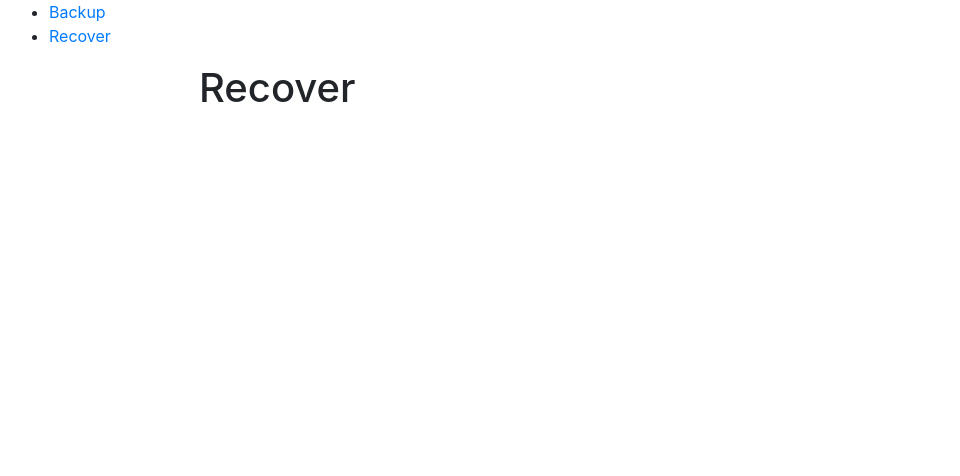
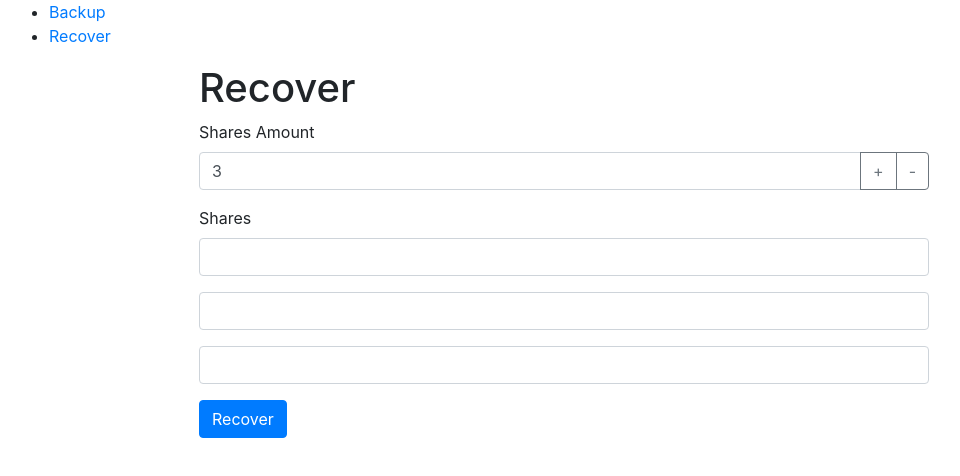
Before and after one commit to nigeon/seed-backup, a React (Create React App) app: page /recover in a window 1280 px wide. Shown: the top 476 px of the page, without its empty margins (76-1036 px from the left). Built offline with nearby package versions, Linux system fonts and the light colour scheme.

Commit message:
Backup and recover working

```diff
--- a/src/containers/Backup/index.tsx
+++ b/src/containers/Backup/index.tsx
@@ -1,5 +1,6 @@
 import React from "react";
 import { connect } from 'react-redux';
+
 import appActions from '../../redux/app/actions'
 
 import { FormattedMessage } from "react-intl";
@@ -10,6 +11,10 @@ import Row from "react-bootstrap/Row";
 
 
 class Backup extends React.Component<any,any> {
+  componentDidMount = () => {
+    this.props.dispatch(appActions.resetAppState());
+  }
+
   onChangeSecret = (e:any) => {
     this.props.dispatch(appActions.setSecret(e.target.value));
   }
@@ -30,8 +35,8 @@ class Backup extends React.Component<any,any> {
           <Row>
             <Col>
               <Form.Group>
-                <Form.Label><FormattedMessage id="backup.from.seed_phrase.label" defaultMessage="Seed phrase" /></Form.Label>
-                <Form.Control type="password" onChange={this.onChangeSecret} />
+                <Form.Label><FormattedMessage id="backup.form.seed_phrase.label" defaultMessage="Seed phrase" /></Form.Label>
+                <Form.Control type="password" onChange={this.onChangeSecret} value={this.props.app.secret} />
               </Form.Group>
             </Col>
           </Row>
@@ -39,14 +44,14 @@ class Backup extends React.Component<any,any> {
           <Row>
             <Col>
               <Form.Group>
-                <Form.Label><FormattedMessage id="backup.from.shares_amount.label" defaultMessage="Shares amount:" /></Form.Label> {this.props.app.sharesNumber}
-                <Form.Control type="range" min="2" max="20" value={this.props.app.sharesNumber} onChange={this.onChangeSharesAmount}  />
+                <Form.Label><FormattedMessage id="backup.form.shares_amount.label" defaultMessage="Shares amount:" /></Form.Label> {this.props.app.sharesNumber}
+                <Form.Control type="range" min="2" max="20" value={this.props.app.sharesNumber} onChange={this.onChangeSharesAmount} />
               </Form.Group>
             </Col>
             <Col>
               <Form.Group>
-                <Form.Label><FormattedMessage id="backup.from.threshold_amount.label" defaultMessage="Threshold amount:" /></Form.Label> {this.props.app.thresholdNumber}
-                <Form.Control type="range" min="2" max={this.props.app.sharesNumber} value={this.props.app.thresholdNumber} onChange={this.onChangeThresholdAmount}  />
+                <Form.Label><FormattedMessage id="backup.form.threshold_amount.label" defaultMessage="Threshold amount:" /></Form.Label> {this.props.app.thresholdNumber}
+                <Form.Control type="range" min="2" max={this.props.app.sharesNumber} value={this.props.app.thresholdNumber} onChange={this.onChangeThresholdAmount} />
               </Form.Group>
             </Col>
           </Row>
@@ -55,7 +60,7 @@ class Backup extends React.Component<any,any> {
             <Row>
               <Col>
                 <Form.Group>
-                  <Form.Label><FormattedMessage id="backup.from.shares.label" defaultMessage="Shares" /></Form.Label>
+                  <Form.Label><FormattedMessage id="backup.form.shares.label" defaultMessage="Shares" /></Form.Label>
 
                   {this.props.app.shares.map((s: any, i: number) => {
                     return <InputGroup className="mb-3" key={i}><Form.Control type="input" value={s.toString('hex')} readOnly={true} /></InputGroup>
--- a/src/containers/Recover/index.tsx
+++ b/src/containers/Recover/index.tsx
@@ -1,12 +1,91 @@
 import React from "react";
 import { connect } from 'react-redux';
 
+import appActions from '../../redux/app/actions'
+
 import { FormattedMessage } from "react-intl";
+import Form from 'react-bootstrap/Form';
+import InputGroup from 'react-bootstrap/InputGroup'
+import Button from 'react-bootstrap/Button'
+import Col from "react-bootstrap/Col";
+import Row from "react-bootstrap/Row";
 
 class Recover extends React.Component<any,any> {
+  componentDidMount = () => {
+    this.props.dispatch(appActions.resetAppState());
+    this.props.dispatch(appActions.setSharesNumber(3));
+  }
+
+  onChangeSharesAmount = (e:any) => {
+    this.props.dispatch(appActions.setSharesNumber(+e.target.value));
+  }
+
+  onIncreaseSharesAmount = (e:any) => {
+    this.props.dispatch(appActions.setSharesNumber(this.props.app.sharesNumber+1));
+  }
+
+  onDecreaseSharesAmount = (e:any) => {
+    this.props.dispatch(appActions.setSharesNumber(this.props.app.sharesNumber-1));
+  }
+
+  handleSubmit = (e:any) => {
+    e.preventDefault();
+
+    const shares: string[] = [];
+    for(const s of e.target.elements.share){
+      if(s.value){
+        shares.push(s.value);
+      }
+    }
+
+    this.props.dispatch(appActions.setShares(shares));
+    this.props.dispatch(appActions.recoverSecret());
+  }
+
   render() {
+    const sharesFields = [];
+    for (let a = 0; a < this.props.app.sharesNumber; a++){
+      sharesFields.push(<InputGroup className="mb-3" key={a}><Form.Control name="share" type="input" /></InputGroup>);
+    }
+
     return (
-      <h1><FormattedMessage id="recover.title" defaultMessage="Recover" /></h1>
+      <div>
+        <h1><FormattedMessage id="recover.title" defaultMessage="Recover" /></h1>
+        <Form onSubmit={this.handleSubmit}>
+          <Row>
+            <Col>
+              <Form.Group>
+                <Form.Label><FormattedMessage id="recover.form.shares.label" defaultMessage="Shares Amount" /></Form.Label>
+                <InputGroup>
+                  <Form.Control type="text" value={this.props.app.sharesNumber} onChange={this.onChangeSharesAmount} />
+                  <InputGroup.Append>
+                    <Button onClick={this.onIncreaseSharesAmount} variant="outline-secondary">+</Button>
+                    <Button onClick={this.onDecreaseSharesAmount} variant="outline-secondary">-</Button>
+                  </InputGroup.Append>
+                </InputGroup>
+              </Form.Group>
+
+              <Form.Group>
+                <Form.Label><FormattedMessage id="recover.form.shares.label" defaultMessage="Shares" /></Form.Label>
+                { sharesFields }
+              </Form.Group>
+
+              <Button type="submit"><FormattedMessage id="recover.form.recover" defaultMessage="Recover" /></Button>
+            </Col>
+          </Row>
+
+          {this.props.app.secret &&
+            <Row className="mt-4">
+              <Col>
+                <h3><FormattedMessage id="recover.form.seed_phrase.label" defaultMessage="Seed phrase" /></h3>
+                <Form.Group>
+                  <Form.Control type="text" readOnly={true} value={this.props.app.secret} />
+                </Form.Group>
+              </Col>
+            </Row>
+          }
+        </Form>
+      </div>
     );
   }
 }
--- a/src/redux/app/actions.ts
+++ b/src/redux/app/actions.ts
@@ -1,4 +1,7 @@
 const actions = {
+  RESET_APP_STATE: 'RESET_APP_STATE',
+  resetAppState: () => ({ type: actions.RESET_APP_STATE }),
+
   SET_SECRET: 'SET_SECRET',
   setSecret: (secret: string) => {
     return {
@@ -31,8 +34,15 @@ const actions = {
   },
 
   SET_SHARES: 'SET_SHARES',
+  setShares: (shares: string[]) => {
+    return {
+      type: actions.SET_SHARES,
+      shares,
+    }
+  },
 
   RECOVER_SECRET: 'RECOVER_SECRET',
+  recoverSecret: () => ({ type: actions.RECOVER_SECRET }),
 };
 
 export default actions;
--- a/src/redux/app/reducer.ts
+++ b/src/redux/app/reducer.ts
@@ -16,18 +16,22 @@ const initialState: AppState = {
 
 export default function(state: AppState = initialState, action: any) {
   switch (action.type) {
+    case actions.RESET_APP_STATE:
+      return initialState;
     case actions.SET_SECRET:
       return { ...state, secret: action.secret };
     case actions.SET_SHARES_NUMBER:
+      if(action.shares < 2) return state;
       return { ...state, sharesNumber: action.shares };
     case actions.SET_THRESHOLD_NUMBER:
+      if(action.threshold > state.sharesNumber) return state;
       return { ...state, thresholdNumber: action.threshold };
     case actions.GENERATE_SHARES:
       return { ...state, shares: [] };
     case actions.SET_SHARES:
-      return { ...state, shares: action.payload.shares };
+      return { ...state, shares: action.shares };
     case actions.RECOVER_SECRET:
-      return { ...state, secret: '' };
+      return { ...state, secret: action.secret };
     default:
       return state;
   }
--- a/src/redux/app/sagas.ts
+++ b/src/redux/app/sagas.ts
@@ -33,7 +33,7 @@ export function* generateShares() {
 
     const shares = sss.split(appState.secret, { shares: appState.sharesNumber, threshold: appState.thresholdNumber })
 
-    yield put({ type: actions.SET_SHARES, payload: { shares } });
+    yield put({ type: actions.SET_SHARES, shares });
   });
 }
 
@@ -41,9 +41,12 @@ export function* recoverSecret() {
   yield takeLatest(actions.RECOVER_SECRET, function*(){
     const appState: AppState = yield select(getAppState);
 
-    const recovered = sss.combine(appState.shares);
-
-    yield put(actions.setSecret(recovered.toString()));
+    if(appState.shares.length >= 2){
+      const recovered = sss.combine(appState.shares);
+      if(recovered){
+        yield put(actions.setSecret(recovered.toString()));
+      }
+    }
   });
 }
 
```
